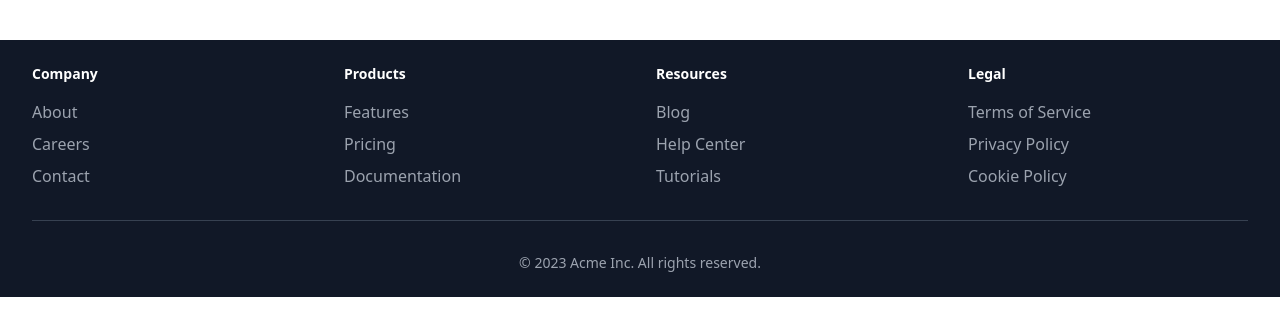
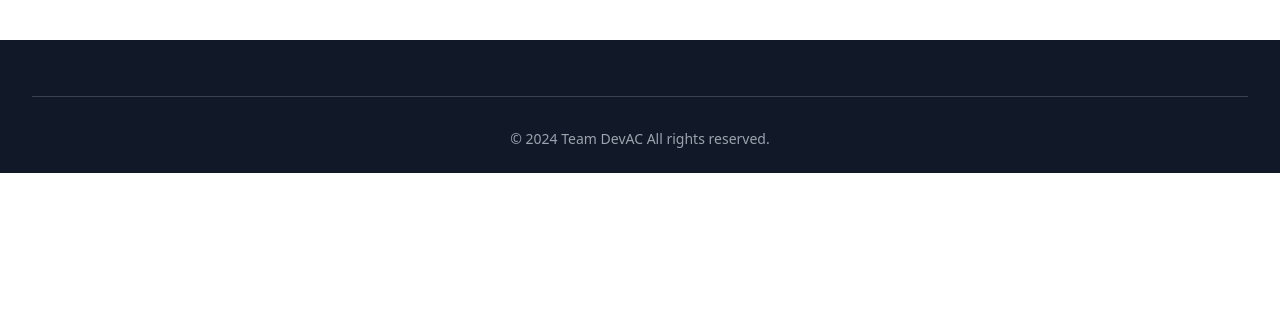
Before and after one commit to sudo-Terry/KonDuck, a Next.js app in the folder front-view/: page / in a window 1280 px wide. Shown: the part 192-515 px from the top of the page. Built offline with nearby package versions, Linux system fonts and the light colour scheme; no server answers.

Commit message:
Footer 수정
- 불필요한 메뉴들 제거
- 문구 수정

```diff
--- a/front-view/components/Footer.tsx
+++ b/front-view/components/Footer.tsx
@@ -4,90 +4,8 @@ export function Footer() {
   return (
     <footer className="bg-gray-900 py-6 text-white">
       <div className="mx-auto max-w-7xl px-4 sm:px-6 lg:px-8">
-        <div className="grid grid-cols-1 gap-8 sm:grid-cols-2 md:grid-cols-4">
-          <div>
-            <h4 className="text-sm font-bold">Company</h4>
-            <ul className="mt-4 space-y-2">
-              <li>
-                <Link className="text-gray-400 hover:text-white" href="#">
-                  About
-                </Link>
-              </li>
-              <li>
-                <Link className="text-gray-400 hover:text-white" href="#">
-                  Careers
-                </Link>
-              </li>
-              <li>
-                <Link className="text-gray-400 hover:text-white" href="#">
-                  Contact
-                </Link>
-              </li>
-            </ul>
-          </div>
-          <div>
-            <h4 className="text-sm font-bold">Products</h4>
-            <ul className="mt-4 space-y-2">
-              <li>
-                <Link className="text-gray-400 hover:text-white" href="#">
-                  Features
-                </Link>
-              </li>
-              <li>
-                <Link className="text-gray-400 hover:text-white" href="#">
-                  Pricing
-                </Link>
-              </li>
-              <li>
-                <Link className="text-gray-400 hover:text-white" href="#">
-                  Documentation
-                </Link>
-              </li>
-            </ul>
-          </div>
-          <div>
-            <h4 className="text-sm font-bold">Resources</h4>
-            <ul className="mt-4 space-y-2">
-              <li>
-                <Link className="text-gray-400 hover:text-white" href="#">
-                  Blog
-                </Link>
-              </li>
-              <li>
-                <Link className="text-gray-400 hover:text-white" href="#">
-                  Help Center
-                </Link>
-              </li>
-              <li>
-                <Link className="text-gray-400 hover:text-white" href="#">
-                  Tutorials
-                </Link>
-              </li>
-            </ul>
-          </div>
-          <div>
-            <h4 className="text-sm font-bold">Legal</h4>
-            <ul className="mt-4 space-y-2">
-              <li>
-                <Link className="text-gray-400 hover:text-white" href="#">
-                  Terms of Service
-                </Link>
-              </li>
-              <li>
-                <Link className="text-gray-400 hover:text-white" href="#">
-                  Privacy Policy
-                </Link>
-              </li>
-              <li>
-                <Link className="text-gray-400 hover:text-white" href="#">
-                  Cookie Policy
-                </Link>
-              </li>
-            </ul>
-          </div>
-        </div>
         <div className="mt-8 border-t border-gray-700 pt-8 text-center text-sm text-gray-400">
-          © 2023 Acme Inc. All rights reserved.
+          © 2024 Team DevAC All rights reserved.
         </div>
       </div>
     </footer>
```
